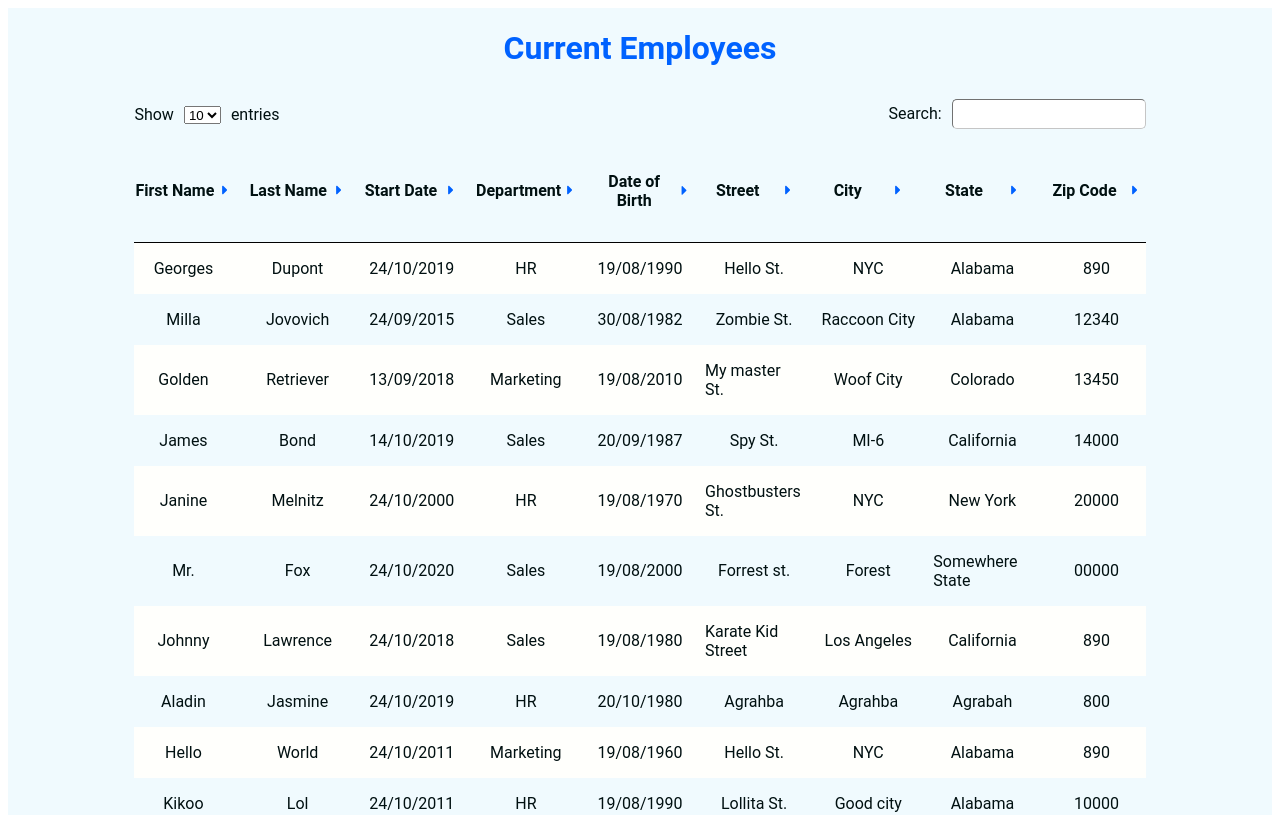
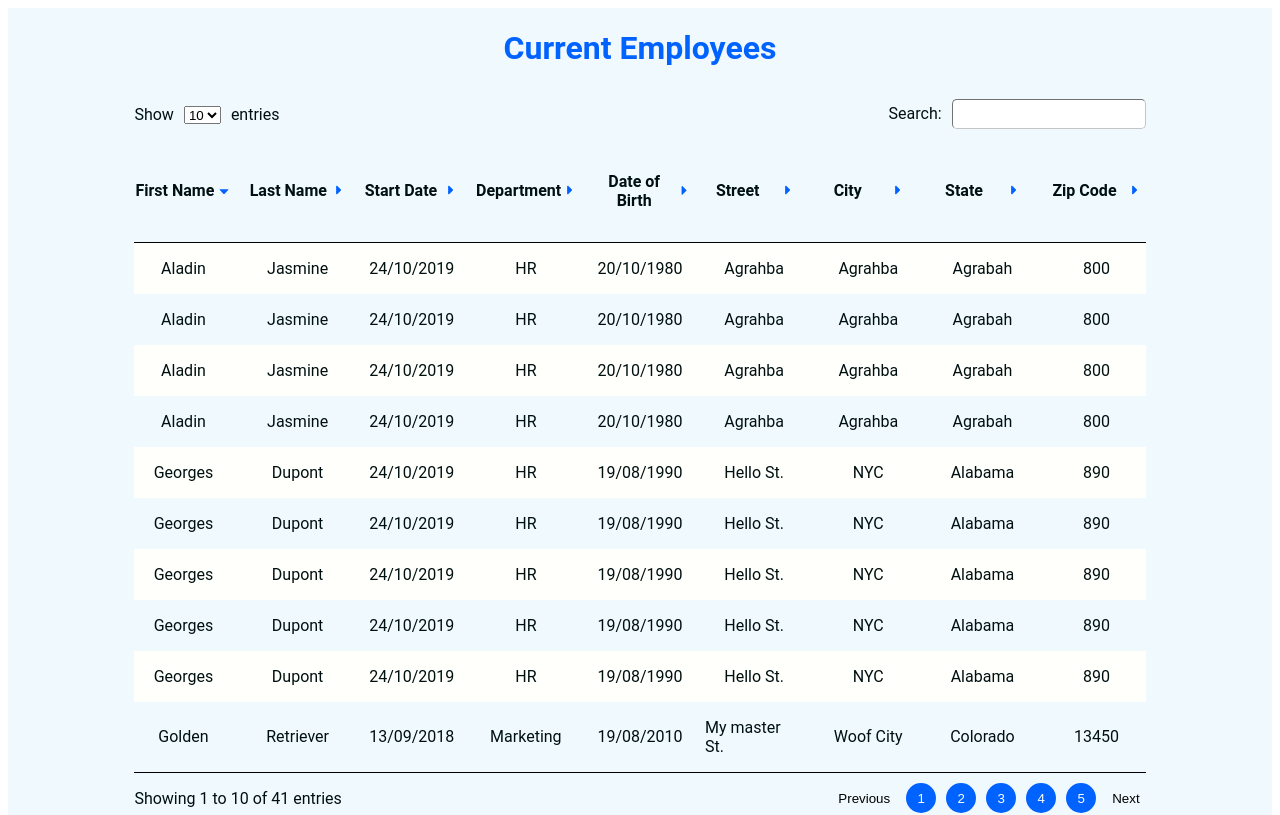
Before and after one commit to wfarre/hrnet-app, a React (Create React App) app: page /current-employees in a window 1280 px wide. Shown: the top 815 px of the page. Built offline with nearby package versions, Linux system fonts and the light colour scheme.

Commit message:
improve table

```diff
--- a/src/Components/Table/Table.jsx
+++ b/src/Components/Table/Table.jsx
@@ -21,9 +21,9 @@ const Table = ({ employees }) => {
   const [endIndex, setEndIndex] = useState(0);
   const [startIndex, setStartIndex] = useState(0);
 
-  const [clickCounter, setClickCounter] = useState(0);
-  const [prevId, setPrevId] = useState(null);
-  const [currentDataType, setCurrentDataType] = useState(null);
+  const [clickCounter, setClickCounter] = useState(1);
+  const [prevId, setPrevId] = useState("firstName");
+  const [currentDataType, setCurrentDataType] = useState("string");
 
   function getEmployeeToDisplay(data, startIndex) {
     let newArray = [];
@@ -54,11 +54,11 @@ const Table = ({ employees }) => {
     if (clickCounter === 2) {
       setDataToDisplay(descendingSort(dataToDisplay, currentDataType, prevId));
     }
-    if (clickCounter === 0) {
-      setDataToDisplay(
-        dataToDisplay.sort((a, b) => a.firstName.localeCompare(b.firstName))
-      );
-    }
+    // if (clickCounter === 0) {
+    //   setDataToDisplay(
+    //     dataToDisplay.sort((a, b) => a.firstName.localeCompare(b.firstName))
+    //   );
+    // }
     setData(getEmployeeToDisplay(dataToDisplay, startIndex));
     // eslint-disable-next-line react-hooks/exhaustive-deps
   }, [prevId, clickCounter, currentDataType]);
@@ -83,7 +83,11 @@ const Table = ({ employees }) => {
   }, [searchInput, employees]);
 
   useEffect(() => {
-    setData(getEmployeeToDisplay(dataToDisplay, startIndex));
+    const dataToSort = dataToDisplay;
+    const sortedData = ascendingSort(dataToSort, currentDataType, prevId);
+    const myEmployees = getEmployeeToDisplay(sortedData, startIndex);
+
+    setData(myEmployees);
     // eslint-disable-next-line react-hooks/exhaustive-deps
   }, [endIndex]);
 
--- a/src/Components/Table/tableHeader/TableHeader.jsx
+++ b/src/Components/Table/tableHeader/TableHeader.jsx
@@ -4,29 +4,50 @@ const TableHeader = ({ id, type, title, clickCounter, prevId, handleSort }) => {
   const handleClick = (e) => {
     let counter = clickCounter;
     let id = prevId;
-    let type = null;
+    let datatype = type;
+    // if (
+    //   e.target.closest(".table__header__content__item").id !== prevId ||
+    //   prevId === null ||
+    //   clickCounter === 0
+    // ) {
+    //   counter = 1;
+    //   id = e.target.closest(".table__header__content__item").id;
+    //   type = e.target.closest(".table__header__content__item").type;
+    // }
+    // if (
+    //   e.target.closest(".table__header__content__item").id === prevId &&
+    //   clickCounter === 1
+    // ) {
+    //   counter = 2;
+    //   type = e.target.closest(".table__header__content__item").type;
+    // }
+    // if (clickCounter === 2) {
+    //   counter = 0;
+    //   id = null;
+    //   type = e.target.closest(".table__header__content__item").type;
+    // }
+
     if (
       e.target.closest(".table__header__content__item").id !== prevId ||
-      prevId === null ||
-      clickCounter === 0
+      prevId === null
     ) {
       counter = 1;
       id = e.target.closest(".table__header__content__item").id;
-      type = e.target.closest(".table__header__content__item").type;
+      datatype = e.target.closest(".table__header__content__item").type;
     }
     if (
       e.target.closest(".table__header__content__item").id === prevId &&
       clickCounter === 1
     ) {
       counter = 2;
-      type = e.target.closest(".table__header__content__item").type;
+      datatype = e.target.closest(".table__header__content__item").type;
     }
     if (clickCounter === 2) {
-      counter = 0;
-      id = null;
-      type = e.target.closest(".table__header__content__item").type;
+      counter = 1;
+      datatype = e.target.closest(".table__header__content__item").type;
     }
-    handleSort(counter, id, type);
+
+    handleSort(counter, id, datatype);
   };
   return (
     <li
--- a/src/features/employees.js
+++ b/src/features/employees.js
@@ -65,7 +65,7 @@ export const fetchEmployees = () => {
 
     try {
       // on utilise fetch pour faire la requête
-      const response = await fetch("../assets/data/employeedata.json", {
+      let response = await fetch("../assets/data/employeedata.json", {
         headers: {
           "Content-Type": "application/json",
           Accept: "application/json",
```
